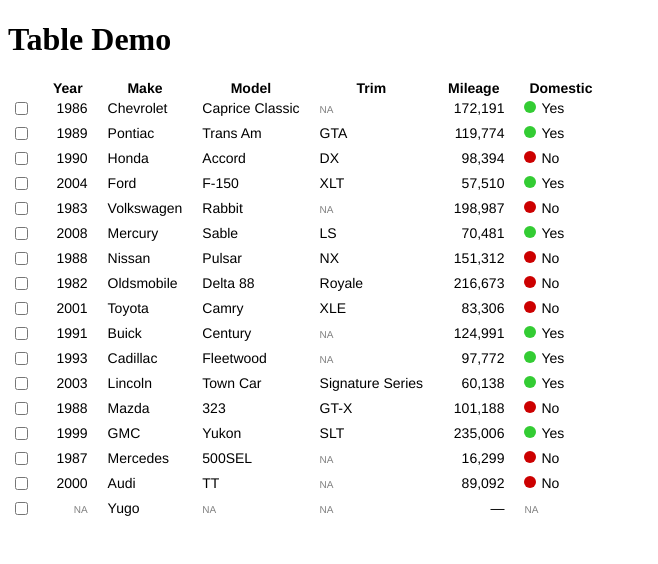
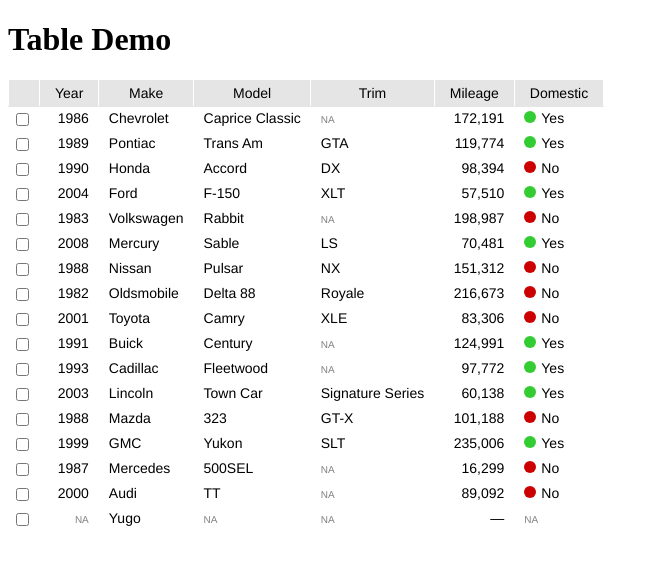
Before and after one commit to anwansi/vue-table, a Vue app: page / in a window 1280 px wide. Shown: the top 564 px of the page, without its empty margins (0-658 px from the left). Built offline with nearby package versions, Linux system fonts and the light colour scheme.

Commit message:
Improve header and body cell base styling

```diff
--- a/src/app.vue
+++ b/src/app.vue
@@ -265,12 +265,19 @@
 
 table.anwansi_table th {
     font-size:14px;
-    padding:0px 15px;
+    font-weight:normal;
+    padding:5px 15px;
+    background-color:#E5E5E5;
+    border-bottom:1px solid #E5E5E5;
+    border-left:1px solid #FFFFFF;
+    border-right:1px solid #FFFFFF;
+    vertical-align:bottom;
 }
 
 table.anwansi_table td {
     padding:0px;
     transition:background-color 250ms;
+    vertical-align:top;
 }
 
 table.anwansi_table td > div.cell_content {
```
